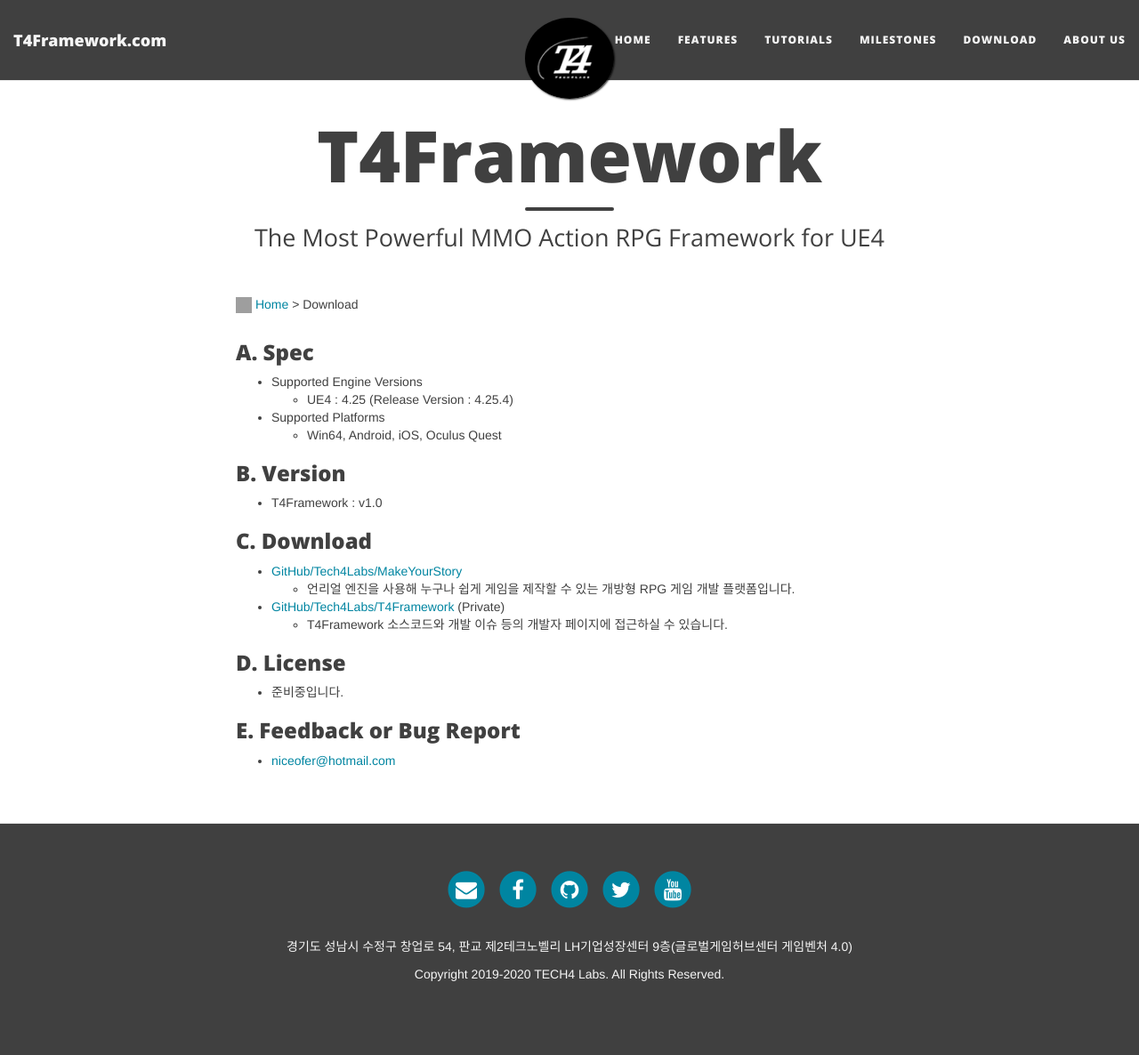
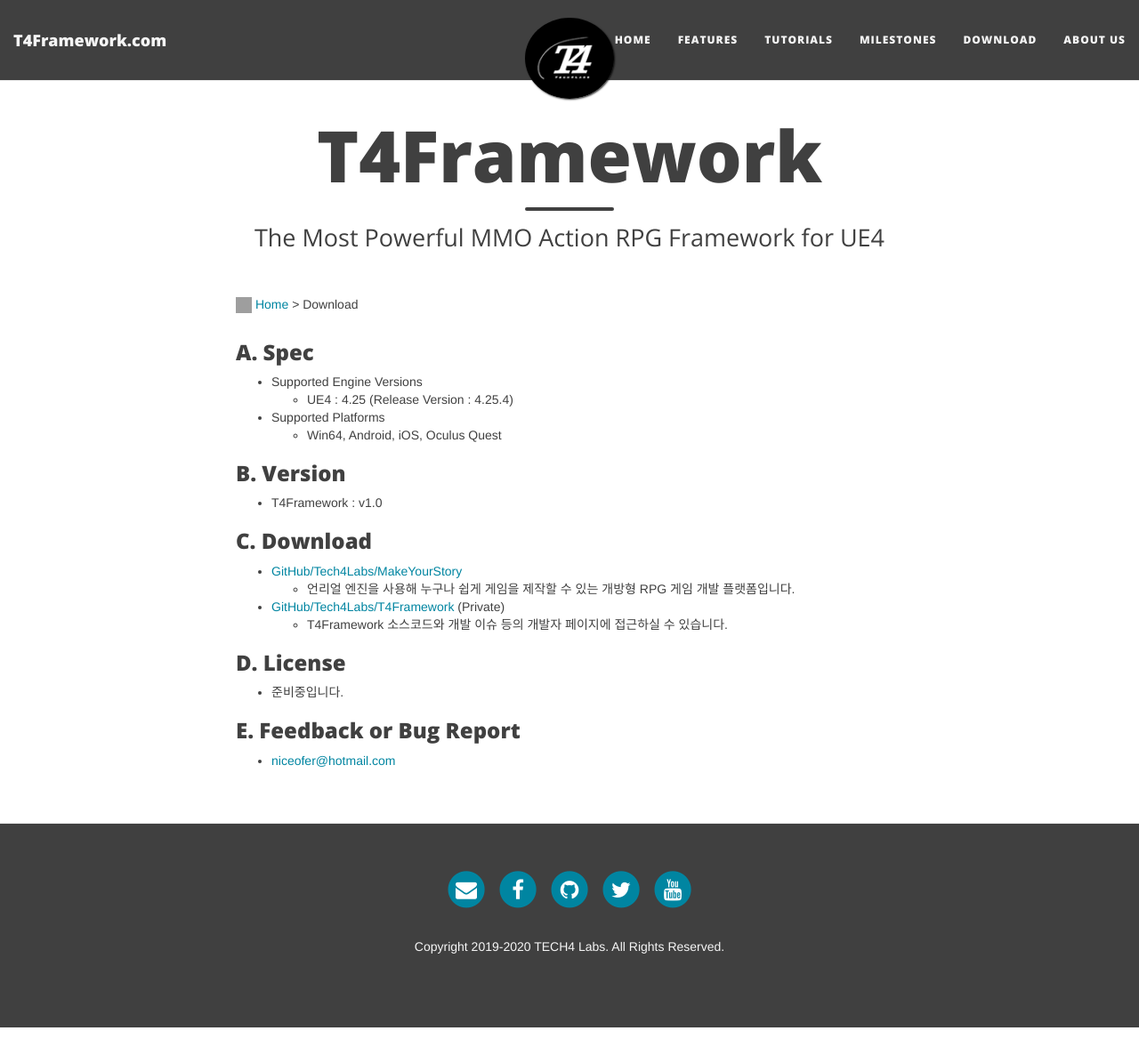
Before and after one commit to T4Framework/T4Framework_WebSite, a Jekyll site: the page built from docs/T4Framework_Download.md, in a window 1280 px wide and 1186 px high. Shown: the whole window at 89% size. Built offline with Jekyll 4.4.1, drawn with Linux system fonts in a browser that asks for light colours; nearby versions of some CDN libraries; grey boxes are pictures that could not be loaded.

Commit message:
Update footer.html

```diff
--- a/docs/_includes/footer.html
+++ b/docs/_includes/footer.html
@@ -29,9 +29,6 @@
             <p></p>
 
             <p class="theme-by text-muted">
-                경기도 성남시 수정구 창업로 54, 판교 제2테크노벨리 LH기업성장센터 9층(글로벌게임허브센터 게임벤처 4.0)
-            </p>
-            <p class="theme-by text-muted">
                 Copyright 2019-2020 TECH4 Labs. All Rights Reserved.
             </p>
 
```
